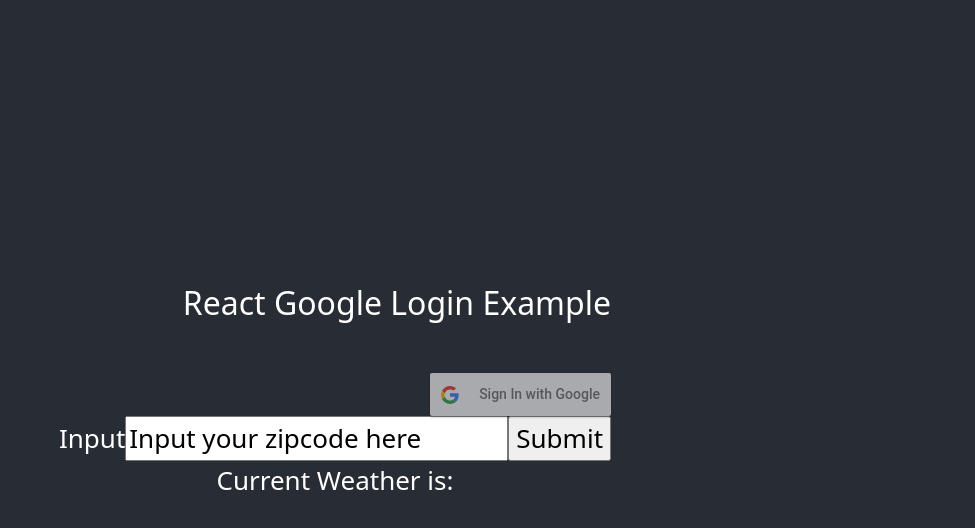
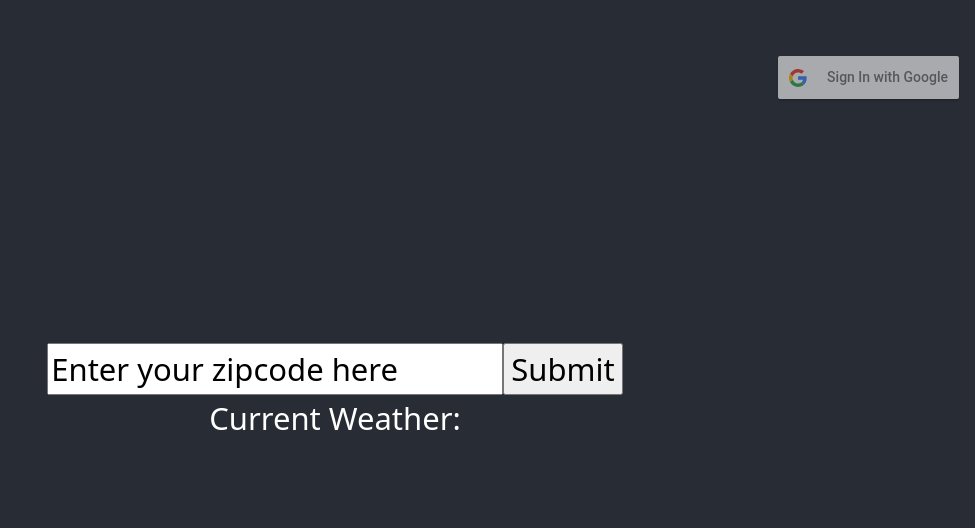
Before and after one commit to d-gracia/A4-Group2, a React (Create React App) app in the folder Final_Project/flask_react/: page / in a window 1280 px wide. Shown: the top 528 px of the page, without its empty margins (305-1280 px from the left). Built offline with nearby package versions, Linux system fonts and the light colour scheme.

Commit message:
google auth

```diff
--- a/Final_Project/flask_react/src/App.css
+++ b/Final_Project/flask_react/src/App.css
@@ -3,7 +3,10 @@
 }
 
 .Auth {
-  min-height: 10vh;
+  position: absolute;
+  top: 8px;
+  right: 16px;
+  font-size: 1px;
   text-align: right;
 }
 
@@ -14,6 +17,10 @@
   flex-direction: column;
   align-items: center;
   justify-content: center;
-  font-size: calc(10px + 2vmin);
+  font-size: calc(15px + 2vmin);
   color: rgb(255, 255, 255);
 }
+
+.welcome {
+  font-size: 1px;
+}
--- a/Final_Project/flask_react/src/App.js
+++ b/Final_Project/flask_react/src/App.js
@@ -18,7 +18,7 @@
 }
 
 function App(props) {
-  const [text, setText] = useState('Input your zipcode here');
+  const [text, setText] = useState('Enter your zipcode here');
   const [name, setName] = useState('');
 
   const onChange = e => {
@@ -43,15 +43,14 @@
     <form className="Form">
 
     <div className="Auth">
-        <h2>React Google Login Example</h2>
         <GoogleLoginComponent />
     </div>
 
-    <label>Input</label>
+    {/* <label>Input</label> */}
     <input value={text} onChange={onChange} />
     <input type="submit" value="Submit" onClick={onClick} />
     </form>
-    <p>Current Weather is: <b>{name}</b></p>
+    <p>Current Weather: <b>{name}</b></p>
     </header>
     </div>
     )
--- a/Final_Project/flask_react/src/googlebutton.component.js
+++ b/Final_Project/flask_react/src/googlebutton.component.js
@@ -1,6 +1,6 @@
 // https://www.freakyjolly.com/google-signin-login-button-in-react-js-example-using-react-google_login-package/
 
-
+import './App.css';
 import React, { Component } from "react";
 import { GoogleLogin, GoogleLogout } from "react-google-login";
 
@@ -50,6 +50,7 @@
         <div className="col-md-12">
           {this.state.isLoggedIn ? (
             <div>
+
               <h1>Welcome, {this.state.userInfo.name}</h1>
 
               <GoogleLogout
```
